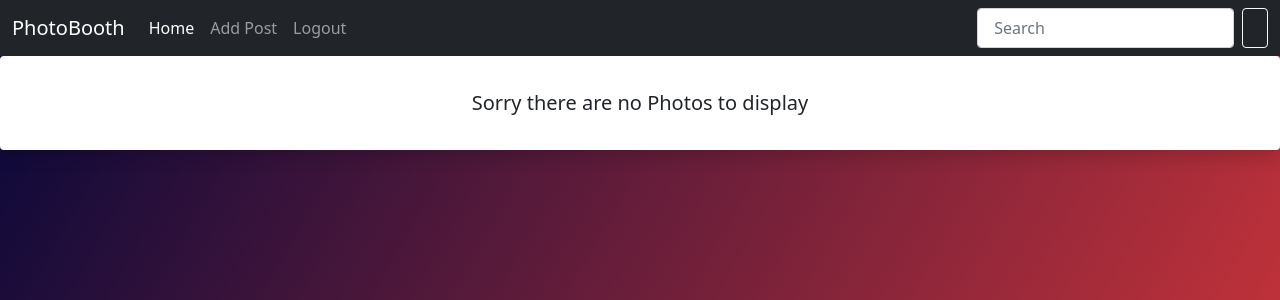
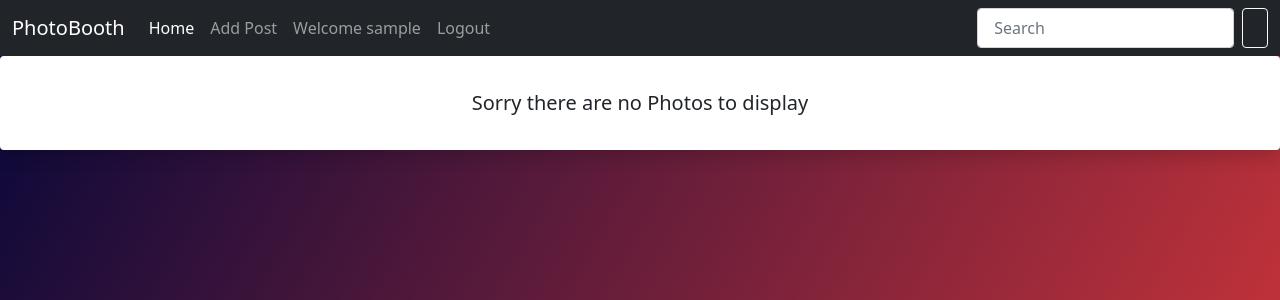
Before and after one commit to AdnanK1/photobooth, a Django app: page / in a window 1280 px wide. Shown: the top 300 px of the page. Run offline with Django 4.2, Linux system fonts and the light colour scheme; the visitor is signed in with stand-in values (Sample User, id 1); data that the repository does not hold is empty; some libraries are stand-ins or nearby versions.

Commit message:
Base:Added an element to show the user thats logged in

```diff
--- a/base/templates/navbar.html
+++ b/base/templates/navbar.html
@@ -14,6 +14,9 @@
           </li>
         {% if request.user.is_authenticated %}
         <li class="nav-item">
+            <a class="nav-link" href="#"><i class="fa-solid fa-user-astronaut"></i> Welcome {{request.user}}</a>
+          </li>
+        <li class="nav-item">
             <a class="nav-link" href="{% url 'logout' %}"><i class="fa-light fa-house-person-leave"></i>Logout</a>
           </li>
         {% endif %}
```
